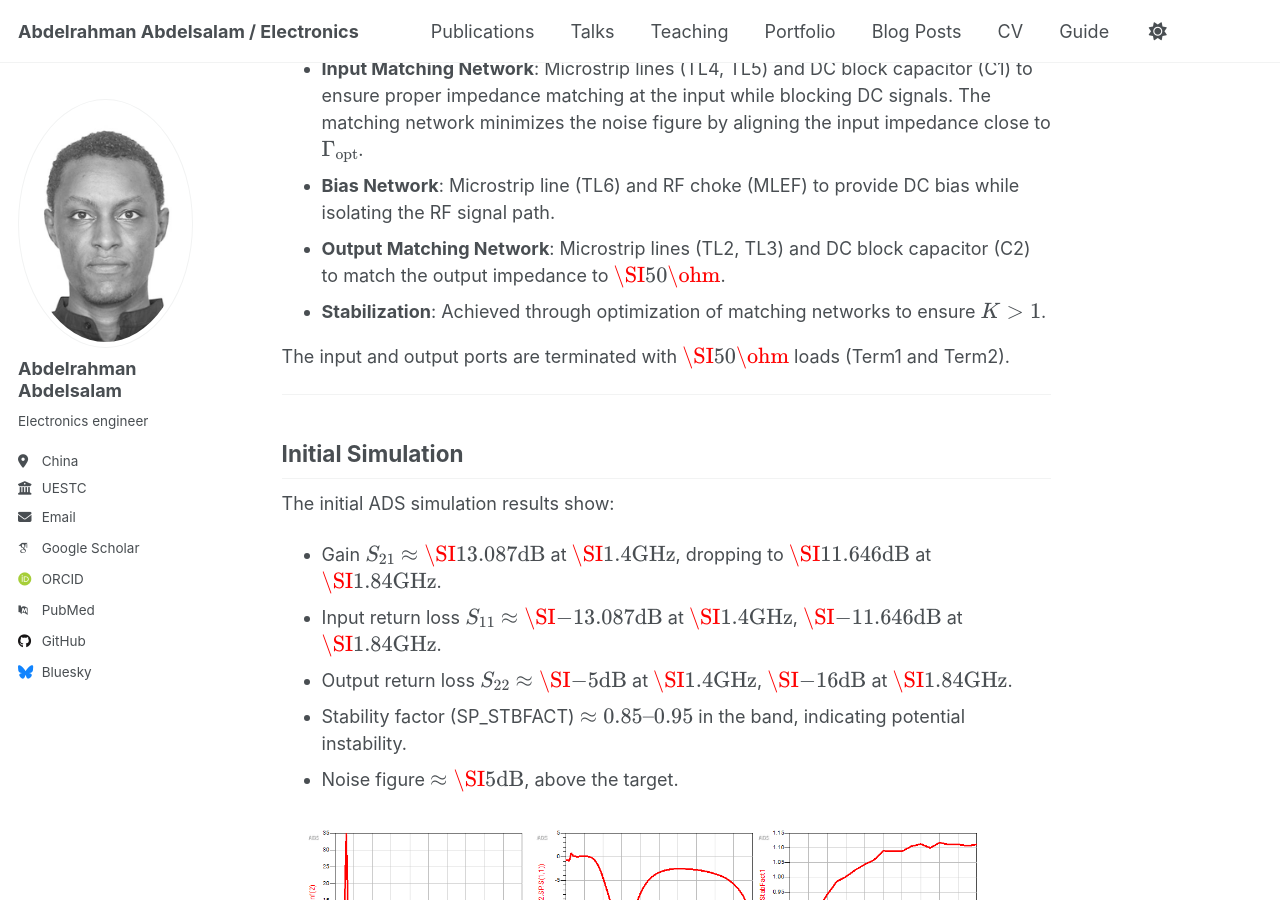
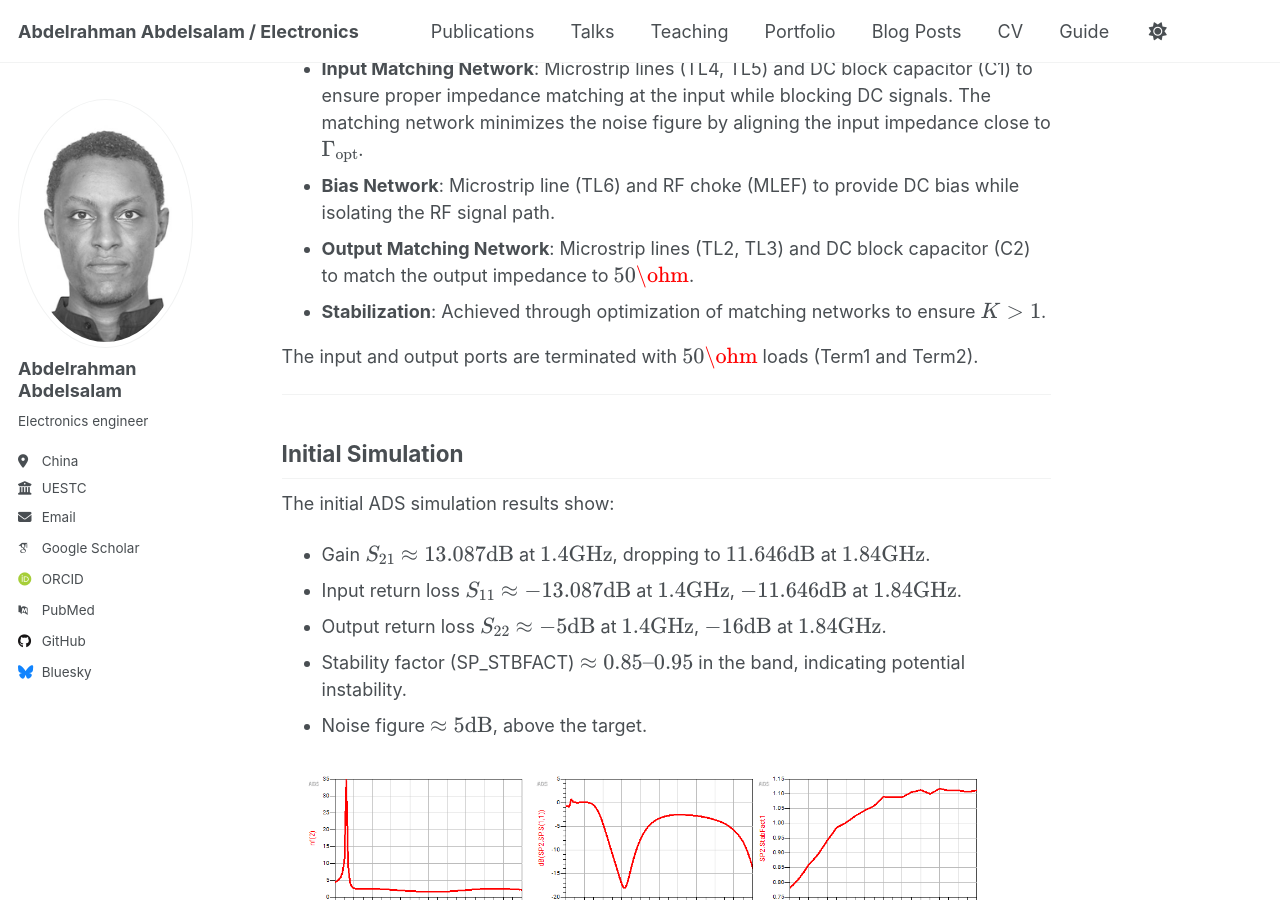
Before and after one commit to abdelrahman-dip/abdelrahmanosman.github.io, a Jekyll site: the page built from _posts/2012-08-14-blog-post-1.md, in a window 1280 px wide and 900 px high, scrolled down 2150 px. Built offline with Jekyll 4.4.1, drawn with Linux system fonts in a browser that asks for light colours; some web fonts are replaced; a script that is not in the unit is left out; some of the changed text lies outside the part shown.

Commit message:
Update 2012-08-14-blog-post-1.md

```diff
--- a/_posts/2012-08-14-blog-post-1.md
+++ b/_posts/2012-08-14-blog-post-1.md
@@ -13,17 +13,17 @@ tags:
 
 The goal is to design a **Low Noise Amplifier (LNA)** with the following specifications:
 
-- **Frequency range**: \\( \SI{1.4}{\text{GHz}} \\)–\\( \SI{1.8}{\text{GHz}} \\)
-- **Gain**: \( \geq \SI{12}{\text{dB}} \)
-- **Input/output return loss**: \\( \geq \SI{10}{\text{dB}} \\) (i.e., \\( S_{11} \\) and \\( S_{22} \leq \SI{-10}{\text{dB}} \\))
-- **Noise figure**: \\( \leq \SI{2}{\text{dB}} \\)
+- **Frequency range**: \\(  {1.4}{\text{GHz}} \\)–\\(  {1.8}{\text{GHz}} \\)
+- **Gain**: \( \geq  {12}{\text{dB}} \)
+- **Input/output return loss**: \\( \geq  {10}{\text{dB}} \\) (i.e., \\( S_{11} \\) and \\( S_{22} \leq  {-10}{\text{dB}} \\))
+- **Noise figure**: \\( \leq  {2}{\text{dB}} \\)
 - **Stability factor**: \\( K > 1 \\) across the band (unconditional stability)
 
 The substrate used is defined as "MSub1":
 - Relative permittivity \\( \epsilon_r = 4.3 \\)
-- Thickness = \\( \SI{0.5}{\text{mm}} \\)
+- Thickness = \\(  {0.5}{\text{mm}} \\)
 - Loss tangent \\( \tan\delta = 0.02 \\)
-- Copper thickness = \\( \SI{35}{\text{um}} \\)
+- Copper thickness = \\(  {35}{\text{um}} \\)
 
 ---
 
@@ -73,21 +73,21 @@ where:
 The LNA uses the ATF-54111 transistor, a GaAs pHEMT, with the following components:
 - **Input Matching Network**: Microstrip lines (TL4, TL5) and DC block capacitor (C1) to ensure proper impedance matching at the input while blocking DC signals. The matching network minimizes the noise figure by aligning the input impedance close to \\( \Gamma_{\text{opt}} \\).
 - **Bias Network**: Microstrip line (TL6) and RF choke (MLEF) to provide DC bias while isolating the RF signal path.
-- **Output Matching Network**: Microstrip lines (TL2, TL3) and DC block capacitor (C2) to match the output impedance to \\( \SI{50}{\ohm} \\).
+- **Output Matching Network**: Microstrip lines (TL2, TL3) and DC block capacitor (C2) to match the output impedance to \\(  {50}{\ohm} \\).
 - **Stabilization**: Achieved through optimization of matching networks to ensure \\( K > 1 \\).
 
-The input and output ports are terminated with \\( \SI{50}{\ohm} \\) loads (Term1 and Term2).
+The input and output ports are terminated with \\(  {50}{\ohm} \\) loads (Term1 and Term2).
 
 ---
 
 ## Initial Simulation
 
 The initial ADS simulation results show:
-- Gain \\( S_{21} \approx \SI{13.087}{\text{dB}} \\) at \\( \SI{1.4}{\text{GHz}} \\), dropping to \\( \SI{11.646}{\text{dB}} \\) at \\( \SI{1.84}{\text{GHz}} \\).
-- Input return loss \\( S_{11} \approx \SI{-13.087}{\text{dB}} \\) at \\( \SI{1.4}{\text{GHz}} \\), \\( \SI{-11.646}{\text{dB}} \\) at \\( \SI{1.84}{\text{GHz}} \\).
-- Output return loss \\( S_{22} \approx \SI{-5}{\text{dB}} \\) at \\( \SI{1.4}{\text{GHz}} \\), \\( \SI{-16}{\text{dB}} \\) at \\( \SI{1.84}{\text{GHz}} \\).
+- Gain \\( S_{21} \approx  {13.087}{\text{dB}} \\) at \\(  {1.4}{\text{GHz}} \\), dropping to \\(  {11.646}{\text{dB}} \\) at \\(  {1.84}{\text{GHz}} \\).
+- Input return loss \\( S_{11} \approx  {-13.087}{\text{dB}} \\) at \\(  {1.4}{\text{GHz}} \\), \\(  {-11.646}{\text{dB}} \\) at \\(  {1.84}{\text{GHz}} \\).
+- Output return loss \\( S_{22} \approx  {-5}{\text{dB}} \\) at \\(  {1.4}{\text{GHz}} \\), \\(  {-16}{\text{dB}} \\) at \\(  {1.84}{\text{GHz}} \\).
 - Stability factor (SP_STBFACT) \\( \approx 0.85–0.95 \\) in the band, indicating potential instability.
-- Noise figure \\( \approx \SI{5}{\text{dB}} \\), above the target.
+- Noise figure \\( \approx  {5}{\text{dB}} \\), above the target.
 
 <img src="https://abdelrahman-dip.github.io/abdelrahmanosman.github.io/images/LNA/before_optim.png" alt="Initial S-parameters" width="700"/>
 
@@ -104,9 +104,9 @@ The **ADS Optimization Tool** was used with the following optimization variables
 ### Optimization Process
 
 The optimization was set up to:
-- Minimize noise figure (\\( \leq \SI{2}{\text{dB}} \\)).
-- Maximize gain (\\( S_{21} \geq \SI{12}{\text{dB}} \\)).
-- Maximize return loss (\\( S_{11}, S_{22} \leq \SI{-10}{\text{dB}} \\)).
+- Minimize noise figure (\\( \leq  {2}{\text{dB}} \\)).
+- Maximize gain (\\( S_{21} \geq  {12}{\text{dB}} \\)).
+- Maximize return loss (\\( S_{11}, S_{22} \leq  {-10}{\text{dB}} \\)).
 - Ensure stability (SP_STBFACT \\( \geq 1 \\)).
 
 <img src="https://abdelrahman-dip.github.io/abdelrahmanosman.github.io/images/LNA/optimization_cockpit.png" alt="Optimization progress and parameters" width="700"/>
@@ -115,18 +115,18 @@ After 77 iterations, the final dimensions obtained are:
 
 | Parameter | Value |
 |-----------|-------|
-| TL1_L     | \\( \SI{12.2639}{\text{mm}} \\) |
-| TL2_L     | \\( \SI{19.3972}{\text{mm}} \\) |
-| TL3_L     | \\( \SI{39.9198}{\text{mm}} \\) |
-| TL4_L     | \\( \SI{21.4411}{\text{mm}} \\) |
-| TL5_L     | \\( \SI{39.9996}{\text{mm}} \\) |
-| TL6_L     | \\( \SI{35.01}{\text{mm}} \\) |
-| w11       | \\( \SI{2.8233}{\text{mm}} \\) |
-| w12       | \\( \SI{2.9659}{\text{mm}} \\) |
-| w13       | \\( \SI{0.21191}{\text{mm}} \\) |
-| w21       | \\( \SI{0.79796}{\text{mm}} \\) |
-| w22       | \\( \SI{3.47089}{\text{mm}} \\) |
-| w23       | \\( \SI{3.99437}{\text{mm}} \\) |
+| TL1_L     | \\(  {12.2639}{\text{mm}} \\) |
+| TL2_L     | \\(  {19.3972}{\text{mm}} \\) |
+| TL3_L     | \\(  {39.9198}{\text{mm}} \\) |
+| TL4_L     | \\(  {21.4411}{\text{mm}} \\) |
+| TL5_L     | \\(  {39.9996}{\text{mm}} \\) |
+| TL6_L     | \\(  {35.01}{\text{mm}} \\) |
+| w11       | \\(  {2.8233}{\text{mm}} \\) |
+| w12       | \\(  {2.9659}{\text{mm}} \\) |
+| w13       | \\(  {0.21191}{\text{mm}} \\) |
+| w21       | \\(  {0.79796}{\text{mm}} \\) |
+| w22       | \\(  {3.47089}{\text{mm}} \\) |
+| w23       | \\(  {3.99437}{\text{mm}} \\) |
 
 ---
 
@@ -144,8 +144,8 @@ where:
 <img src="https://abdelrahman-dip.github.io/abdelrahmanosman.github.io/images/LNA/stability_factor.png" alt="Stability factor verification" width="700"/>
 
 **Results:**
-- At \\( \SI{1.6}{\text{GHz}} \\): SP_STBFACT = 1.003.
-- Across \\( \SI{1.4}{\text{GHz}} \\)–\\( \SI{1.8}{\text{GHz}} \\): SP_STBFACT \\( \approx 0.95–1.05 \\), slightly below 1 at band edges.
+- At \\(  {1.6}{\text{GHz}} \\): SP_STBFACT = 1.003.
+- Across \\(  {1.4}{\text{GHz}} \\)–\\(  {1.8}{\text{GHz}} \\): SP_STBFACT \\( \approx 0.95–1.05 \\), slightly below 1 at band edges.
 
 ---
 
@@ -154,9 +154,9 @@ where:
 <img src="https://abdelrahman-dip.github.io/abdelrahmanosman.github.io/images/LNA/input_matching_results.png" alt="Input matching network S-parameters" width="700"/>
 
 **Results:**
-- At \\( \SI{1.4}{\text{GHz}} \\): \\( S_{11} = \SI{-10.245}{\text{dB}} \\) (marker m3).
-- At \\( \SI{1.78}{\text{GHz}} \\): \\( S_{11} = \SI{-11.253}{\text{dB}} \\) (marker m4).
-- Across \\( \SI{1.4}{\text{GHz}} \\)–\\( \SI{1.8}{\text{GHz}} \\): \\( S_{11} \leq \SI{-10}{\text{dB}} \\).
+- At \\(  {1.4}{\text{GHz}} \\): \\( S_{11} =  {-10.245}{\text{dB}} \\) (marker m3).
+- At \\(  {1.78}{\text{GHz}} \\): \\( S_{11} =  {-11.253}{\text{dB}} \\) (marker m4).
+- Across \\(  {1.4}{\text{GHz}} \\)–\\(  {1.8}{\text{GHz}} \\): \\( S_{11} \leq  {-10}{\text{dB}} \\).
 
 ---
 
@@ -165,9 +165,9 @@ where:
 <img src="https://abdelrahman-dip.github.io/abdelrahmanosman.github.io/images/LNA/output_matching_network_s_par.png" alt="Output matching network S-parameters" width="700"/>
 
 **Results:**
-- At \\( \SI{1.4}{\text{GHz}} \\): \\( S_{22} = \SI{-12.255}{\text{dB}} \\) (marker m7).
-- At \\( \SI{1.8}{\text{GHz}} \\): \\( S_{22} = \SI{-11.801}{\text{dB}} \\) (marker m6).
-- Across \\( \SI{1.4}{\text{GHz}} \\)–\\( \SI{1.8}{\text{GHz}} \\): \\( S_{22} \leq \SI{-10}{\text{dB}} \\).
+- At \\(  {1.4}{\text{GHz}} \\): \\( S_{22} =  {-12.255}{\text{dB}} \\) (marker m7).
+- At \\(  {1.8}{\text{GHz}} \\): \\( S_{22} =  {-11.801}{\text{dB}} \\) (marker m6).
+- Across \\(  {1.4}{\text{GHz}} \\)–\\(  {1.8}{\text{GHz}} \\): \\( S_{22} \leq  {-10}{\text{dB}} \\).
 
 ---
 
@@ -176,9 +176,9 @@ where:
 <img src="https://abdelrahman-dip.github.io/abdelrahmanosman.github.io/images/LNA/after_optim.png" alt="Final S-parameters after optimization" width="700"/>
 
 **Results:**
-- At \\( \SI{1.4}{\text{GHz}} \\): \\( S_{21} = \SI{14.262}{\text{dB}} \\) (marker m1).
-- At \\( \SI{1.8}{\text{GHz}} \\): \\( S_{21} = \SI{12.562}{\text{dB}} \\) (marker m2).
-- Across \\( \SI{1.4}{\text{GHz}} \\)–\\( \SI{1.8}{\text{GHz}} \\): \\( S_{21} \geq \SI{12}{\text{dB}} \\).
+- At \\(  {1.4}{\text{GHz}} \\): \\( S_{21} =  {14.262}{\text{dB}} \\) (marker m1).
+- At \\(  {1.8}{\text{GHz}} \\): \\( S_{21} =  {12.562}{\text{dB}} \\) (marker m2).
+- Across \\(  {1.4}{\text{GHz}} \\)–\\(  {1.8}{\text{GHz}} \\): \\( S_{21} \geq  {12}{\text{dB}} \\).
 
 ---
 
@@ -187,19 +187,19 @@ where:
 <img src="https://abdelrahman-dip.github.io/abdelrahmanosman.github.io/images/LNA/noise_figure.png" alt="Noise figure performance" width="700"/>
 
 **Results:**
-- At \\( \SI{1.6}{\text{GHz}} \\): Noise figure = \\( \SI{2.091}{\text{dB}} \\) (marker m5).
-- At \\( \SI{1.8}{\text{GHz}} \\): Noise figure = \\( \SI{1.996}{\text{dB}} \\) (marker m8).
-- Across \\( \SI{1.4}{\text{GHz}} \\)–\\( \SI{1.8}{\text{GHz}} \\): Noise figure \\( \approx \SI{2.1}{\text{dB}} \\)–\\( \SI{1.996}{\text{dB}} \\).
+- At \\(  {1.6}{\text{GHz}} \\): Noise figure = \\(  {2.091}{\text{dB}} \\) (marker m5).
+- At \\(  {1.8}{\text{GHz}} \\): Noise figure = \\(  {1.996}{\text{dB}} \\) (marker m8).
+- Across \\(  {1.4}{\text{GHz}} \\)–\\(  {1.8}{\text{GHz}} \\): Noise figure \\( \approx  {2.1}{\text{dB}} \\)–\\(  {1.996}{\text{dB}} \\).
 
 ---
 
 ## Final Results
 
-- Frequency range: \\( \SI{1.4}{\text{GHz}} \\)–\\( \SI{1.8}{\text{GHz}} \\)
-- \\( S_{21} \geq \SI{12}{\text{dB}} \)
-- \\( S_{11}, S_{22} \leq \SI{-10}{\text{dB}} \\)
-- Noise figure \\( \approx \SI{2}{\text{dB}} \\)
-- Stability factor \\( K \approx 1 \\) at \\( \SI{1.6}{\text{GHz}} \\)
+- Frequency range: \\(  {1.4}{\text{GHz}} \\)–\\(  {1.8}{\text{GHz}} \\)
+- \\( S_{21} \geq  {12}{\text{dB}} \)
+- \\( S_{11}, S_{22} \leq  {-10}{\text{dB}} \\)
+- Noise figure \\( \approx  {2}{\text{dB}} \\)
+- Stability factor \\( K \approx 1 \\) at \\(  {1.6}{\text{GHz}} \\)
 
 **Comparison Table:**
 
```
